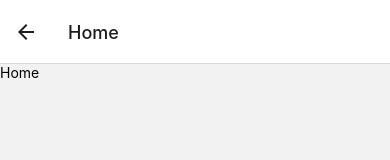
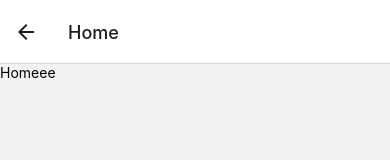
Before and after one commit to Firma-UVT-2022/BookExchange, a React Native app: screen /Home in a window 390 px wide. Shown: the top 160 px of the page. Built offline with nearby package versions, Linux system fonts and the light colour scheme.

Commit message:
Update HomeScreen.js

```diff
--- a/screens/HomeScreen.js
+++ b/screens/HomeScreen.js
@@ -4,7 +4,7 @@ import { StyleSheet, Text, View } from "react-native";
 const HomeScreen = () => {
     return (
         <View>
-            <Text>Home</Text>
+            <Text>Homeee</Text>
         </View>
     )
 }
```
